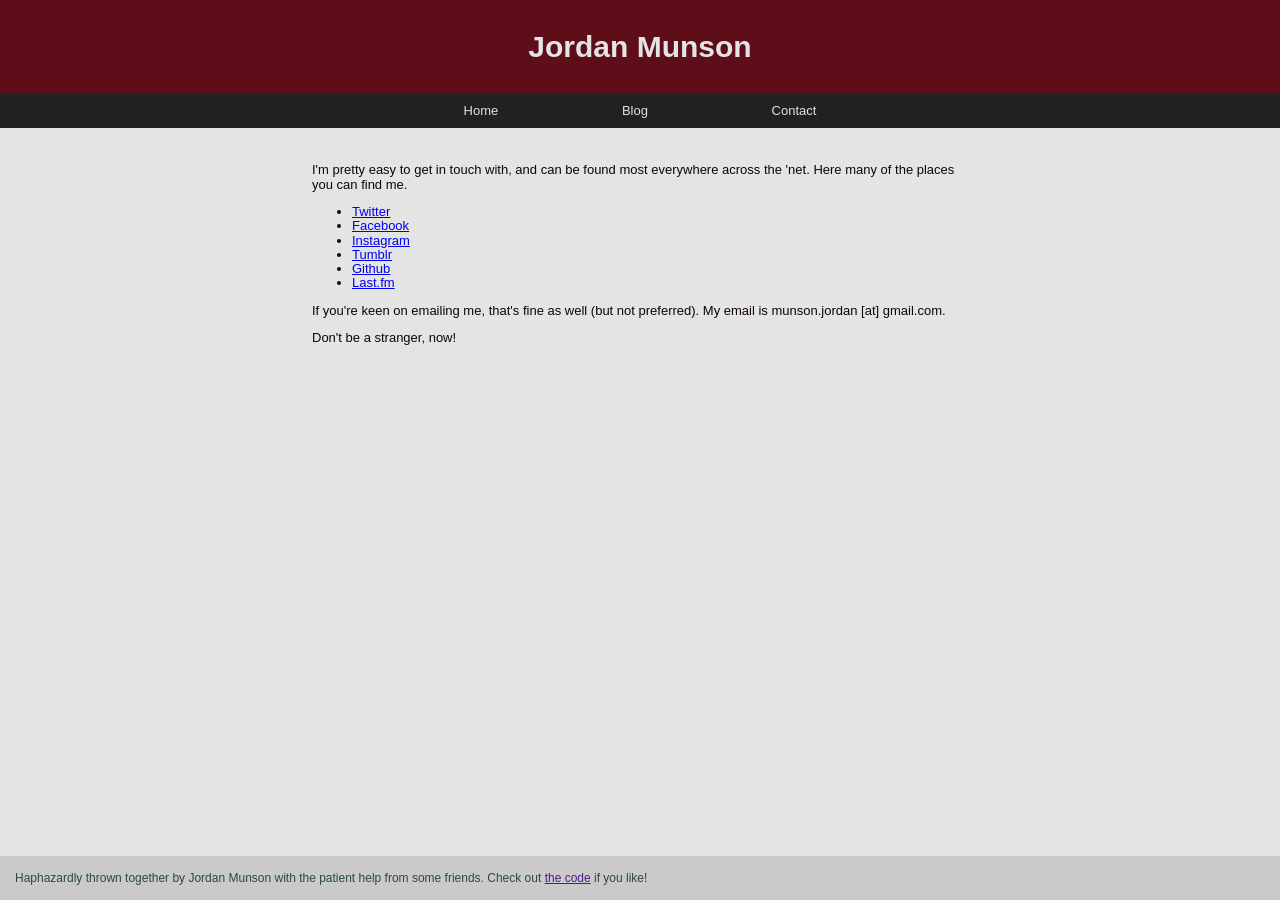
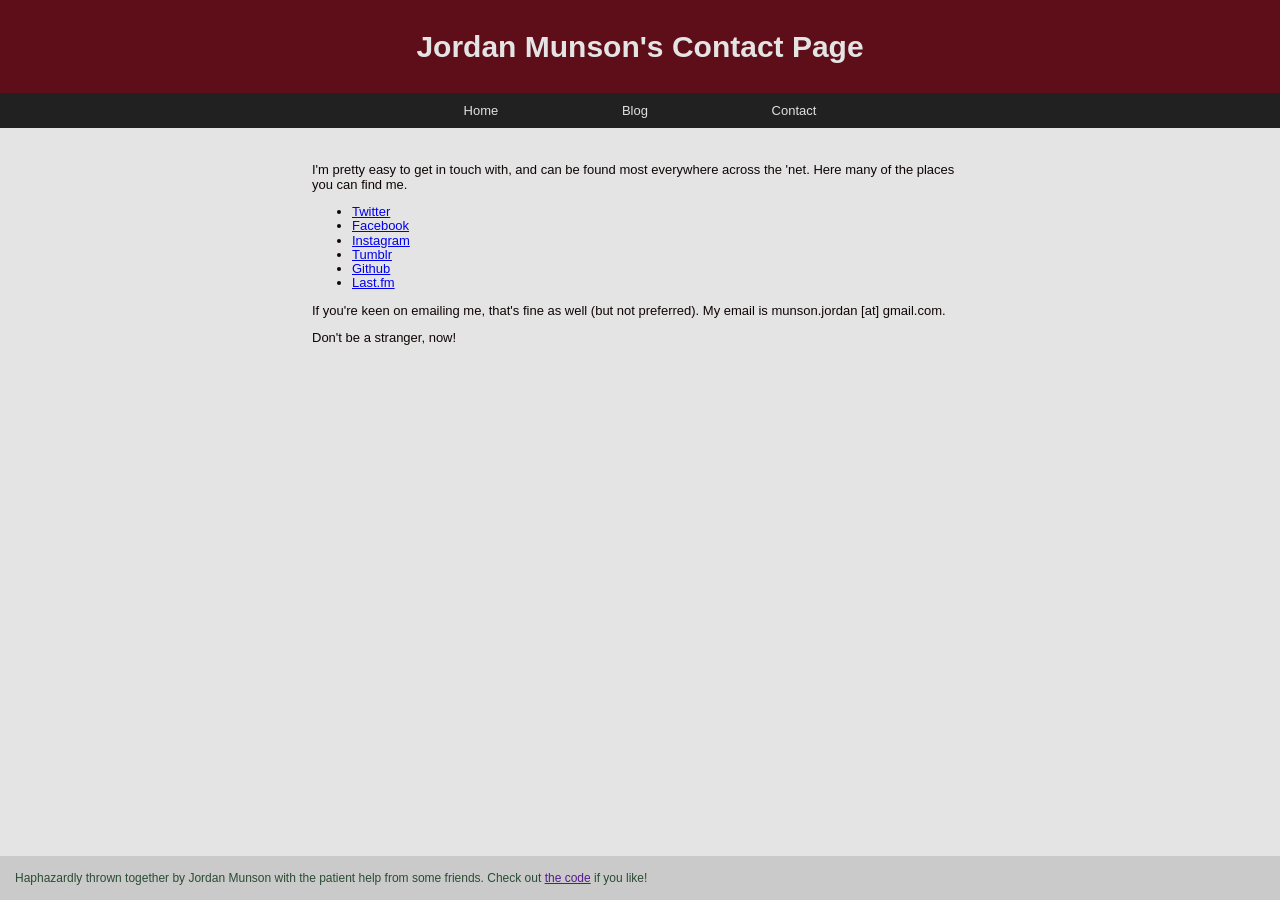
Before and after one commit to jordanmunson/jordanmunson.github.com, a Jekyll site: the page built from contact.html, in a window 1280 px wide. Built offline with Jekyll 4.4.1, drawn with Linux system fonts in a browser that asks for light colours; Markdown is read by kramdown in place of the engine named in the settings.

Commit message:
Page title updates

```diff
--- a/_layouts/default.html
+++ b/_layouts/default.html
@@ -17,7 +17,7 @@
 
   <body>
 
-    <header><h1 class="title"><a href="/">Jordan Munson</a></h1></header>
+    <header><h1 class="title"><a href="/">{{ page.title }}</a></h1></header>
 
     <nav>
       <ul>
--- a/contact.html
+++ b/contact.html
@@ -1,6 +1,6 @@
 ---
 layout: default
-title: Jordan Munson's Blog
+title: Jordan Munson's Contact Page
 ---
 
 <div class="content">
--- a/index.html
+++ b/index.html
@@ -1,6 +1,6 @@
 ---
 layout: default
-title: Jordan Munson
+title: Jordan Munson's Home Page
 ---
 
 <div class="content">
```
